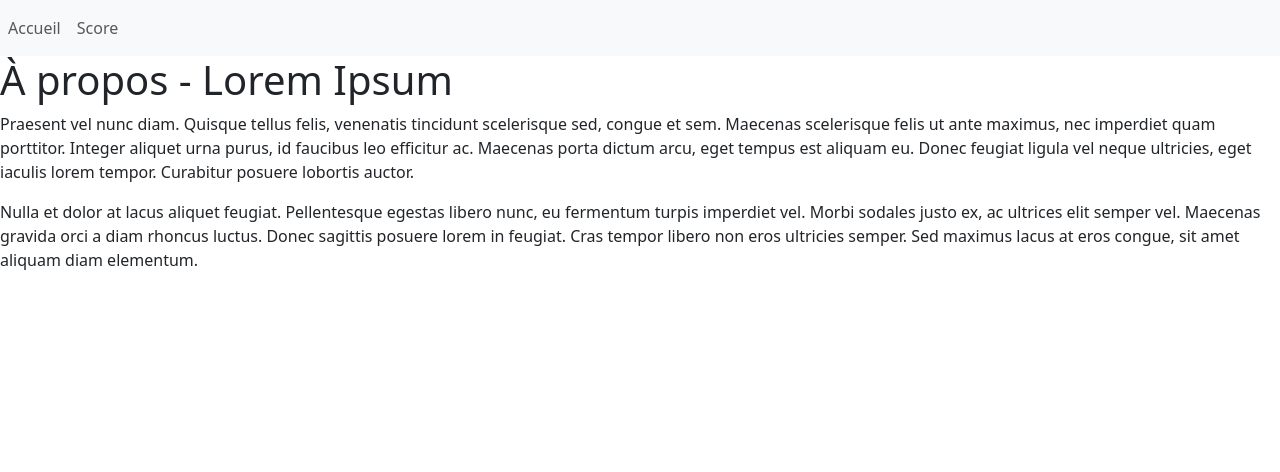
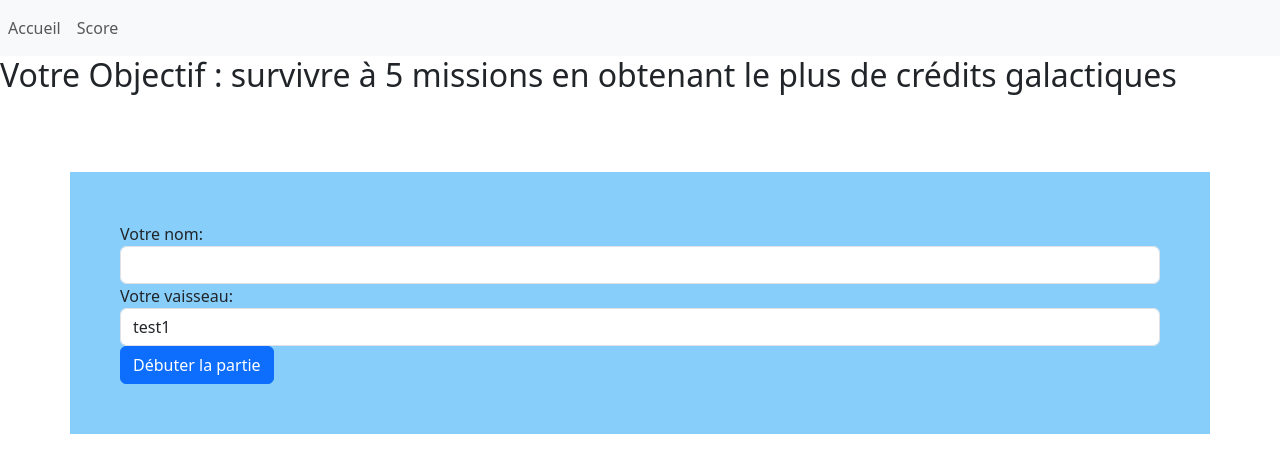
Before and after one commit to ThomasDion88/trpr02_AppWeb, a Vue app in the folder apptrpr02/: page / in a window 1280 px wide. Shown: the top 472 px of the page. Built offline with nearby package versions, Linux system fonts and the light colour scheme.

Commit message:
commencement form

```diff
--- a/apptrpr02/src/css/style.css
+++ b/apptrpr02/src/css/style.css
@@ -0,0 +1,15 @@
+#container {
+    display: flex;
+
+    padding: 20px;
+    align-items: center;
+    justify-content: center;
+    width: auto;
+}
+
+#page {
+    flex: 1;
+    margin: 50px;
+    padding: 50px;
+    background-color: lightskyblue;
+}
--- a/apptrpr02/src/views/HomeView.vue
+++ b/apptrpr02/src/views/HomeView.vue
@@ -1,21 +1,35 @@
 <!-- Ce composant est associé à la route "/about" (voir fichier src/router/index.ts). -->
+
+
 <template>
   <div>
-    <h1>À propos - Lorem Ipsum</h1>
-    <p>
-      Praesent vel nunc diam. Quisque tellus felis, venenatis tincidunt
-      scelerisque sed, congue et sem. Maecenas scelerisque felis ut ante
-      maximus, nec imperdiet quam porttitor. Integer aliquet urna purus, id
-      faucibus leo efficitur ac. Maecenas porta dictum arcu, eget tempus est
-      aliquam eu. Donec feugiat ligula vel neque ultricies, eget iaculis lorem
-      tempor. Curabitur posuere lobortis auctor.
-    </p>
-    <p>
-      Nulla et dolor at lacus aliquet feugiat. Pellentesque egestas libero nunc,
-      eu fermentum turpis imperdiet vel. Morbi sodales justo ex, ac ultrices
-      elit semper vel. Maecenas gravida orci a diam rhoncus luctus. Donec
-      sagittis posuere lorem in feugiat. Cras tempor libero non eros ultricies
-      semper. Sed maximus lacus at eros congue, sit amet aliquam diam elementum.
-    </p>
+    <h2>Votre Objectif : survivre à 5 missions en obtenant le plus de crédits galactiques</h2>
+
+    <div id="container">
+      <div id="page">
+        <form action="" method="POST">
+
+          <div class="form-group">
+            <label for="name">Votre nom:</label>
+            <input type="text" name="nom" id="name" class="form-control">
+          </div>
+
+          <div class="form-group">
+            <label for="ship">Votre vaisseau:</label>
+            <select name="ship" id="ship" class="form-control">
+              <option value="test1">test1</option>
+              <option value="test2">test2</option>
+            </select>
+          </div>
+
+          <div>
+            <button type="submit" class="btn btn-primary">Débuter la partie</button>
+          </div>
+
+        </form>
+      </div>
+
+    </div>
+
   </div>
 </template>
--- a/apptrpr02/src/views/ScoreView.vue
+++ b/apptrpr02/src/views/ScoreView.vue
@@ -1,21 +1,7 @@
 <!-- Ce composant est associé à la route "/about" (voir fichier src/router/index.ts). -->
 <template>
   <div>
-    <h1>À propos - Lorem Ipsum</h1>
-    <p>
-      Praesent vel nunc diam. Quisque tellus felis, venenatis tincidunt
-      scelerisque sed, congue et sem. Maecenas scelerisque felis ut ante
-      maximus, nec imperdiet quam porttitor. Integer aliquet urna purus, id
-      faucibus leo efficitur ac. Maecenas porta dictum arcu, eget tempus est
-      aliquam eu. Donec feugiat ligula vel neque ultricies, eget iaculis lorem
-      tempor. Curabitur posuere lobortis auctor.
-    </p>
-    <p>
-      Nulla et dolor at lacus aliquet feugiat. Pellentesque egestas libero nunc,
-      eu fermentum turpis imperdiet vel. Morbi sodales justo ex, ac ultrices
-      elit semper vel. Maecenas gravida orci a diam rhoncus luctus. Donec
-      sagittis posuere lorem in feugiat. Cras tempor libero non eros ultricies
-      semper. Sed maximus lacus at eros congue, sit amet aliquam diam elementum.
-    </p>
+    <h1>Ici s'afficheront les scores</h1>
+
   </div>
 </template>
```
